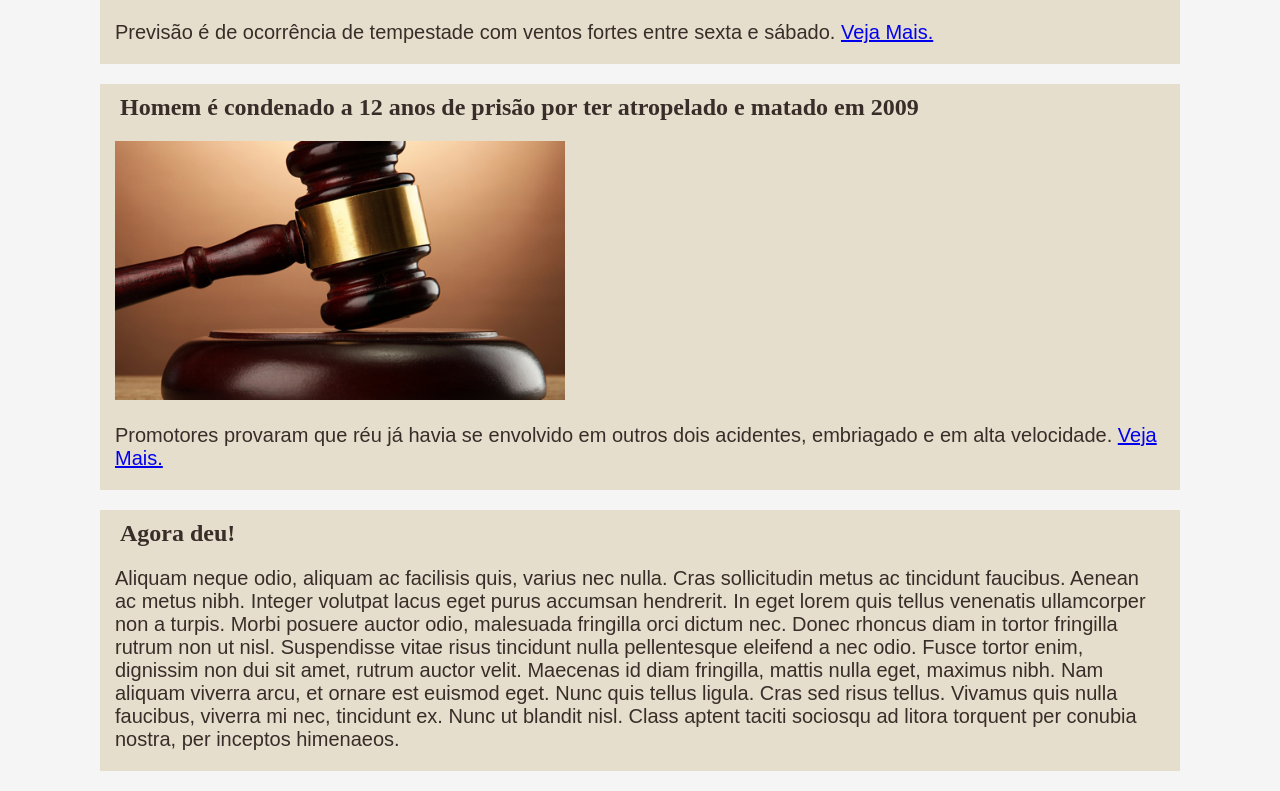
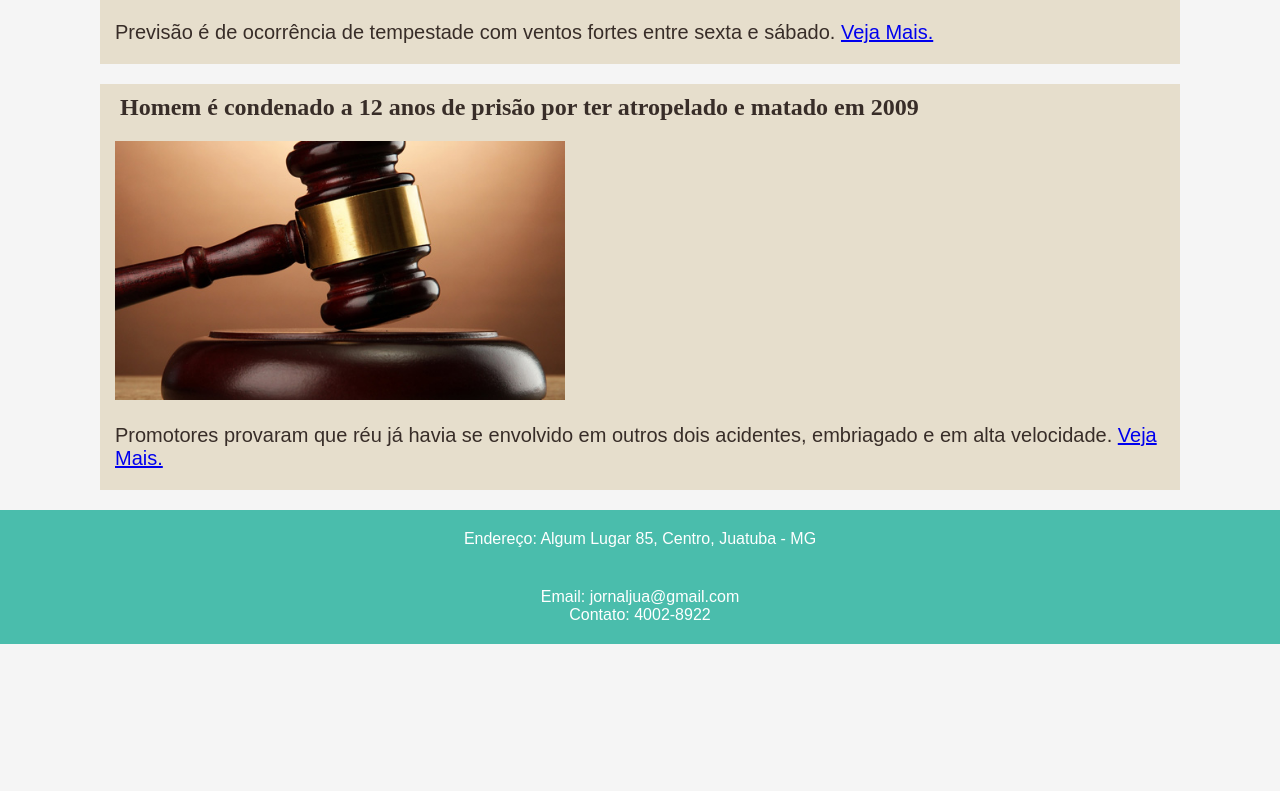
Before and after one commit to ThallesLucas/Jornal-da-Cidade, a plain HTML site: page index.html in a window 1280 px wide. Shown: the part 1374-2165 px from the top of the page. After the commit the page ends 2018 px from the top, so only its background shows below. Drawn offline with Linux system fonts and the light colour scheme.

Commit message:
Add files via upload

```diff
--- a/index.html
+++ b/index.html
@@ -54,19 +54,16 @@
                 <a href="paginas/noticia3.html">Veja Mais.</a>
             </p>
         </section>
-
-        <section>
-            <h2>Agora deu!</h2>
-            <p>
-                Aliquam neque odio, aliquam ac facilisis quis, varius nec nulla. Cras sollicitudin metus ac tincidunt faucibus.
-                Aenean ac metus nibh. Integer volutpat lacus eget purus accumsan hendrerit. In eget lorem quis tellus venenatis ullamcorper
-                non a turpis. Morbi posuere auctor odio, malesuada fringilla orci dictum nec. Donec rhoncus diam in tortor fringilla rutrum non
-                ut nisl. Suspendisse vitae risus tincidunt nulla pellentesque eleifend a nec odio. Fusce tortor enim, dignissim non dui sit amet,
-                rutrum auctor velit. Maecenas id diam fringilla, mattis nulla eget, maximus nibh. Nam aliquam viverra arcu, et ornare est euismod
-                eget. Nunc quis tellus ligula. Cras sed risus tellus. Vivamus quis nulla faucibus, viverra mi nec, tincidunt ex.
-                Nunc ut blandit nisl. Class aptent taciti sociosqu ad litora torquent per conubia nostra, per inceptos himenaeos.
-            </p>
-        </section>
     </main>
+    <footer>
+        <p class="cabeçalho">
+            Endereço: Algum Lugar 85, Centro, Juatuba - MG
+        </p>
+        <p class="cabeçalho">
+            Email: jornaljua@gmail.com
+            <br>
+            Contato: 4002-8922
+        </p>
+    </footer>
 </body>
 </html>
--- a/style.css
+++ b/style.css
@@ -88,3 +88,19 @@ iframe{
     width: 600px;
     height: 350px;
 }
+footer{
+    background-color: #4ABDAC;
+    margin: 0px;
+}
+.cabeçalho{
+    margin: 0%;
+    text-align: center;
+    font-size: 16px;
+    padding-top: 20px;
+    color: white;
+}
+.construçao{
+    margin: 30px 300px;
+    width: 900px;
+
+}
```
Also changed, not shown: paginas/covid-19.html (+3 -0 lines), paginas/meioambiente.html (+3 -0 lines), imagens/construção.jpg (added).
